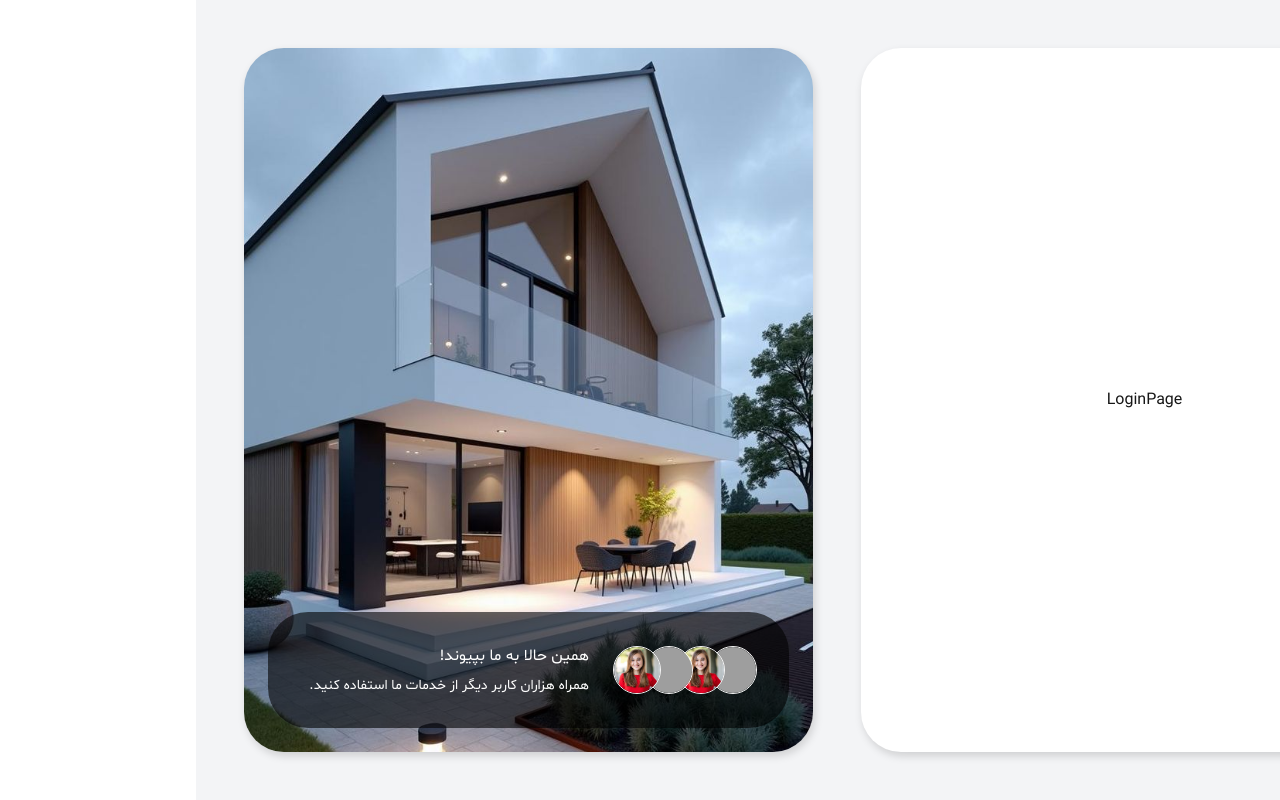
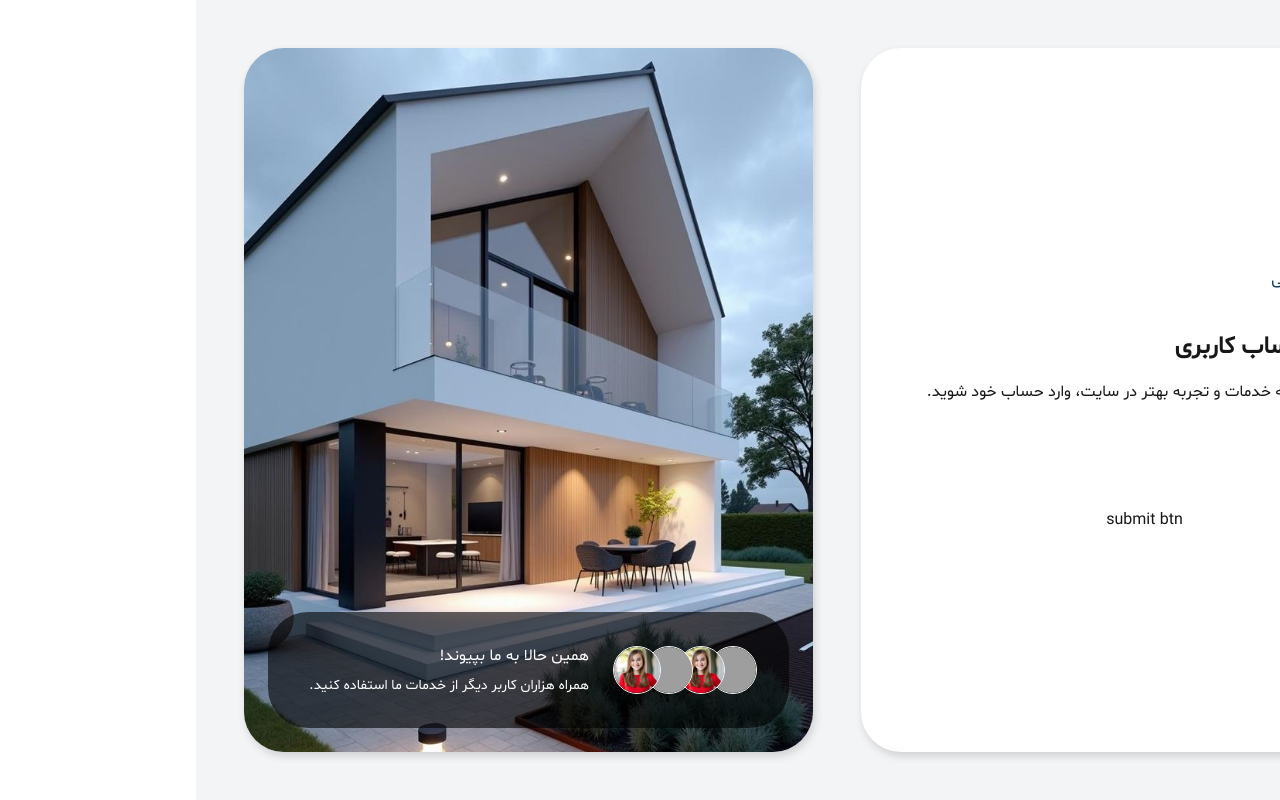
Before and after one commit to next-summer-1404/Reafusion, a Next.js app: page /login in a window 1280 px wide. Built offline with nearby package versions, Linux system fonts and the light colour scheme; grey boxes are pictures that could not be loaded.

Commit message:
creating form

```diff
--- a/src/app/(Auth)/layout.tsx
+++ b/src/app/(Auth)/layout.tsx
@@ -13,7 +13,7 @@ const AuthLayout: FC<IChildren> = ({ children }) => {
         <div className='w-full h-screen bg-[#F3F4F6] p-12'>
             <div className='flex justify-between h-full gap-12'>
                 {/* form */}
-                <div className='flex justify-center items-center gap-40 bg-white w-[50%] rounded-[40px]'
+                <div className='bg-white w-[50%] rounded-[40px]'
                     style={{ boxShadow: '2px 4px 8px 0px rgba(0, 0, 0, 0.15)' }}>
                     {children}
                 </div>
--- a/src/app/(Auth)/login/page.tsx
+++ b/src/app/(Auth)/login/page.tsx
@@ -1,8 +1,14 @@
-import React from 'react'
+import React, { Fragment } from 'react'
+import AuthForm from './../../../components/Pages/AuthPages/AuthForm/index';
 
 const LoginPage = () => {
   return (
-    <div>LoginPage</div>
+      <AuthForm
+        title='ورود به حساب کاربری'
+        desc='برای دسترسی به خدمات و تجربه بهتر در سایت، وارد حساب خود شوید.'
+      >
+        Form Inputs
+      </AuthForm>
   )
 }
 
--- /dev/null
+++ b/src/components/Pages/AuthPages/AuthForm/index.tsx
@@ -0,0 +1,34 @@
+import React, { FC, ReactNode } from 'react'
+import BackBtn from './../BackBtn/index';
+
+interface IChildren {
+    children: ReactNode;
+    title: string;
+    desc: string;
+}
+
+const AuthForm: FC<IChildren> = ({ children, title, desc }) => {
+    return (
+        <form className='box-border h-full w-full flex flex-col justify-center items-center gap-10 p-12'>
+            {/* back btn */}
+            <div className='w-full'>
+                <BackBtn href='/' title='صفحه اصلی' iconName='home' />
+            </div>
+            {/* back btn end */}
+
+            <div className='w-full flex flex-col gap-4'>
+                <h2 className='text-2xl font-bold'>{title}</h2>
+                <p>{desc}</p>
+            </div>
+
+            <div className='w-full'>
+                {children}
+            </div>
+
+            <button >submit btn</button>
+
+        </form>
+    )
+}
+
+export default AuthForm
--- a/src/components/Pages/AuthPages/BackBtn/index.tsx
+++ b/src/components/Pages/AuthPages/BackBtn/index.tsx
@@ -1,8 +1,19 @@
-import React from 'react'
+import { ArrowRight, House } from 'lucide-react';
+import Link from 'next/link'
+import React, { FC } from 'react'
 
-const BackBtn = () => {
+interface IProps {
+    href: string;
+    title: string;
+    iconName: string;
+}
+
+const BackBtn: FC<IProps> = ({ href, title, iconName }) => {
     return (
-        <div>BackBtn</div>
+        <Link href={href} className='flex gap-2 text-[#0D3B66]' >
+            {iconName === "home" ? (<House />) : (<ArrowRight />)}
+            <span>{title}</span>
+        </Link>
     )
 }
 
```
